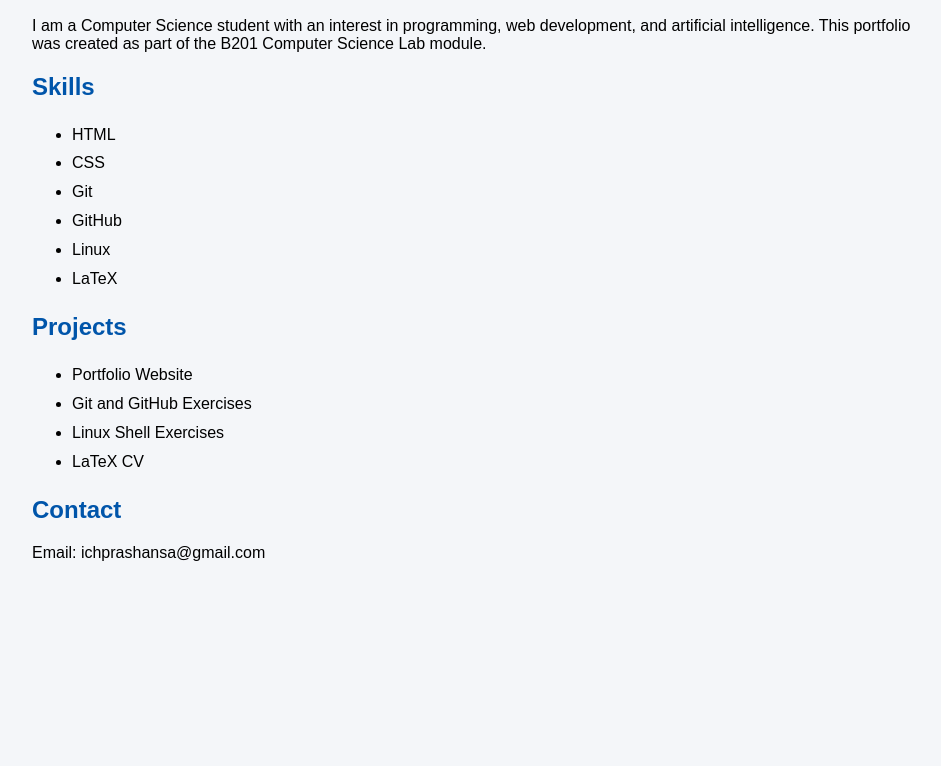
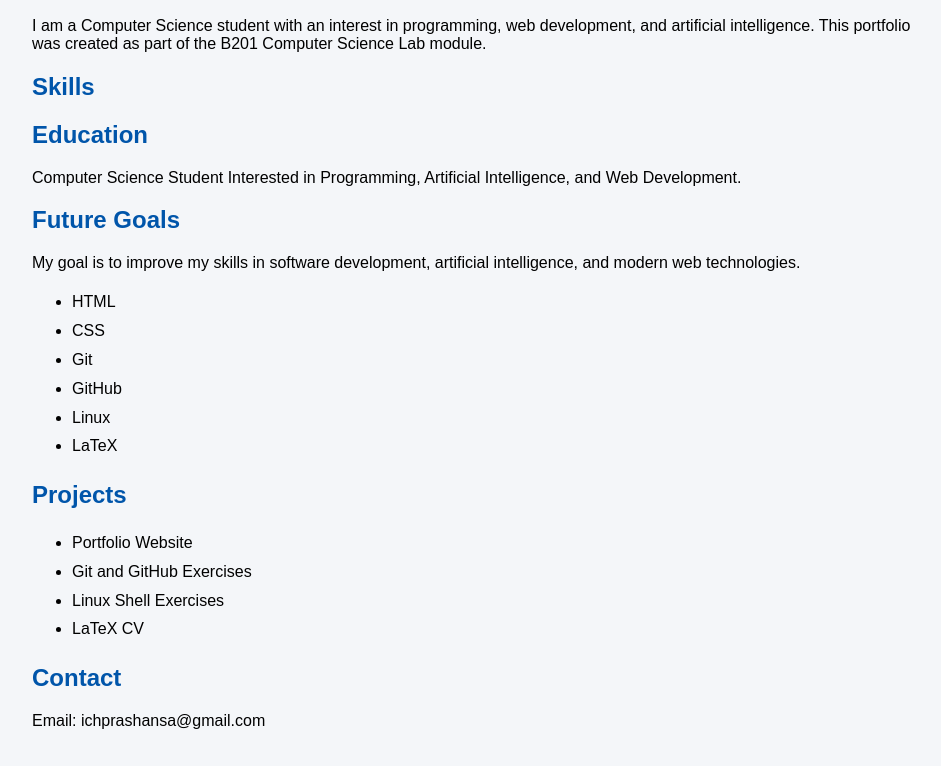
Before and after one commit to prashansa657/prashansa657.github.io, a plain HTML site: page index.html in a window 1280 px wide. Shown: the part 131-897 px from the top of the page, without its empty margins (158-1099 px from the left). Before the commit the page ends 800 px from the top, so only its background shows below. Drawn offline with Linux system fonts and the light colour scheme.

Commit message:
Update index.html

```diff
--- a/index.html
+++ b/index.html
@@ -16,6 +16,16 @@ This portfolio was created as part of the B201 Computer Science Lab module.
 </p>
 
 <h2>Skills</h2>
+  <h2>Education</h2>
+<p>
+Computer Science Student
+Interested in Programming, Artificial Intelligence, and Web Development.
+</p>
+
+<h2>Future Goals</h2>
+<p>
+My goal is to improve my skills in software development, artificial intelligence, and modern web technologies.
+</p>
 <ul>
 <li>HTML</li>
 <li>CSS</li>
```
